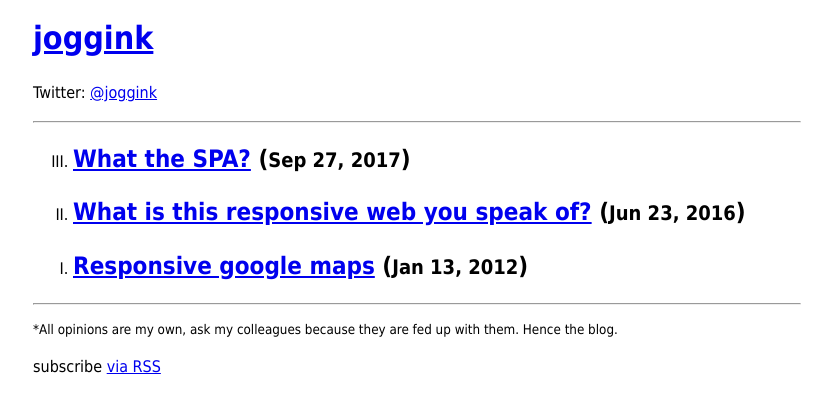
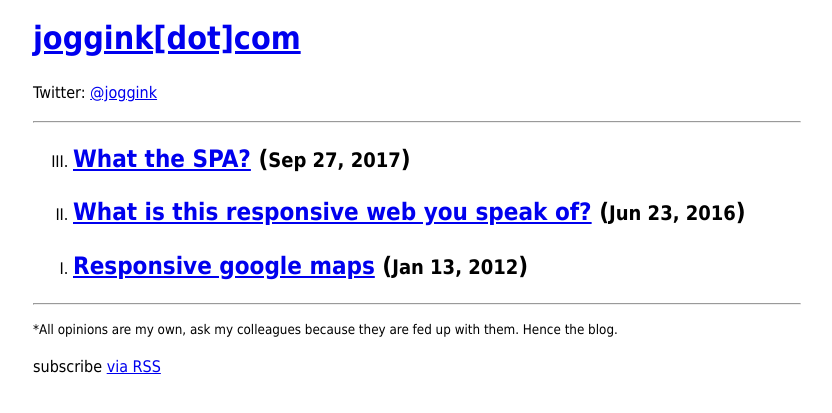
Before and after one commit to joggink/joggink.github.io, a Jekyll site: the page built from index.html, in a window 1280 px wide. Shown: the top 413 px of the page, without its empty margins (223-1055 px from the left). Built offline with Jekyll 4.4.1, drawn with Linux system fonts in a browser that asks for light colours.

Commit message:
adding [dot]

```diff
--- a/_config.yml
+++ b/_config.yml
@@ -1,5 +1,5 @@
 # Site settings
-title: joggink
+title: joggink[dot]com
 email: joggink@gmail.com
 description: blogging from time to time
 baseurl: "" # the subpath of your site, e.g. /blog
```
